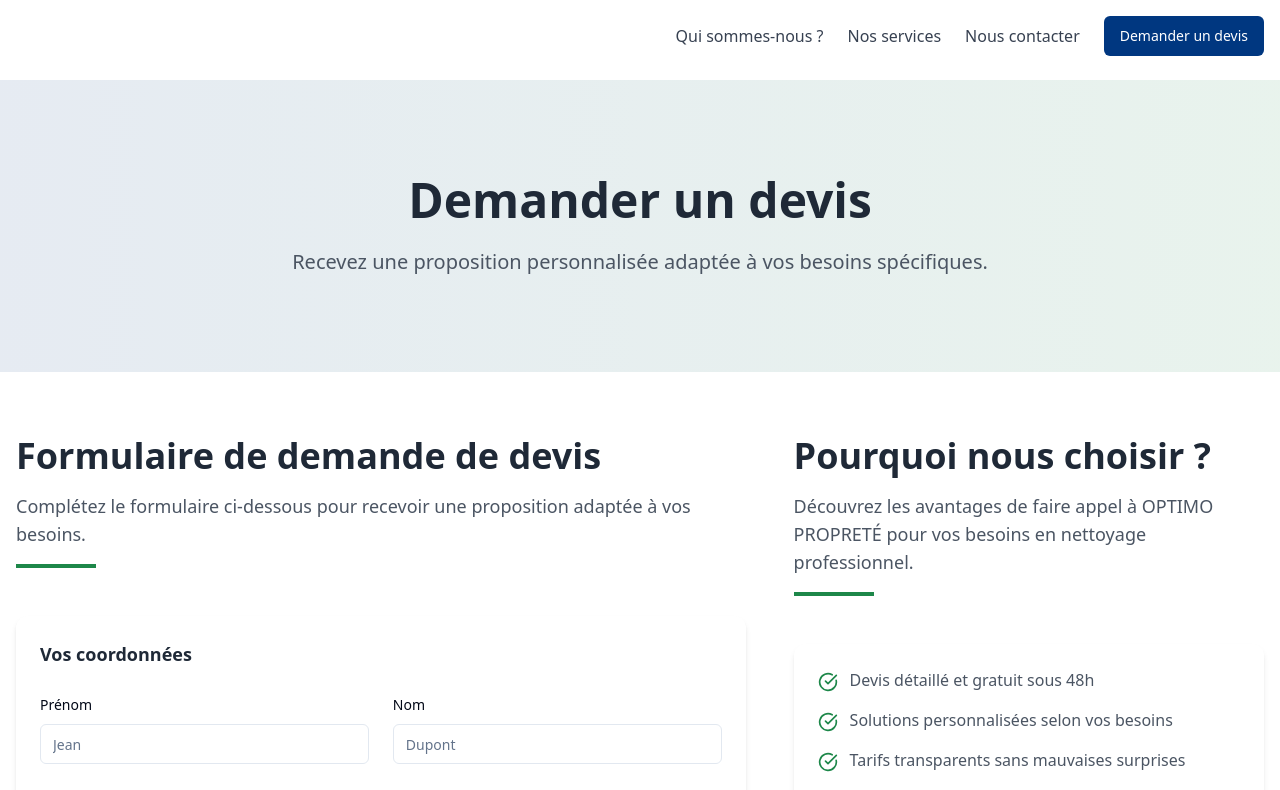
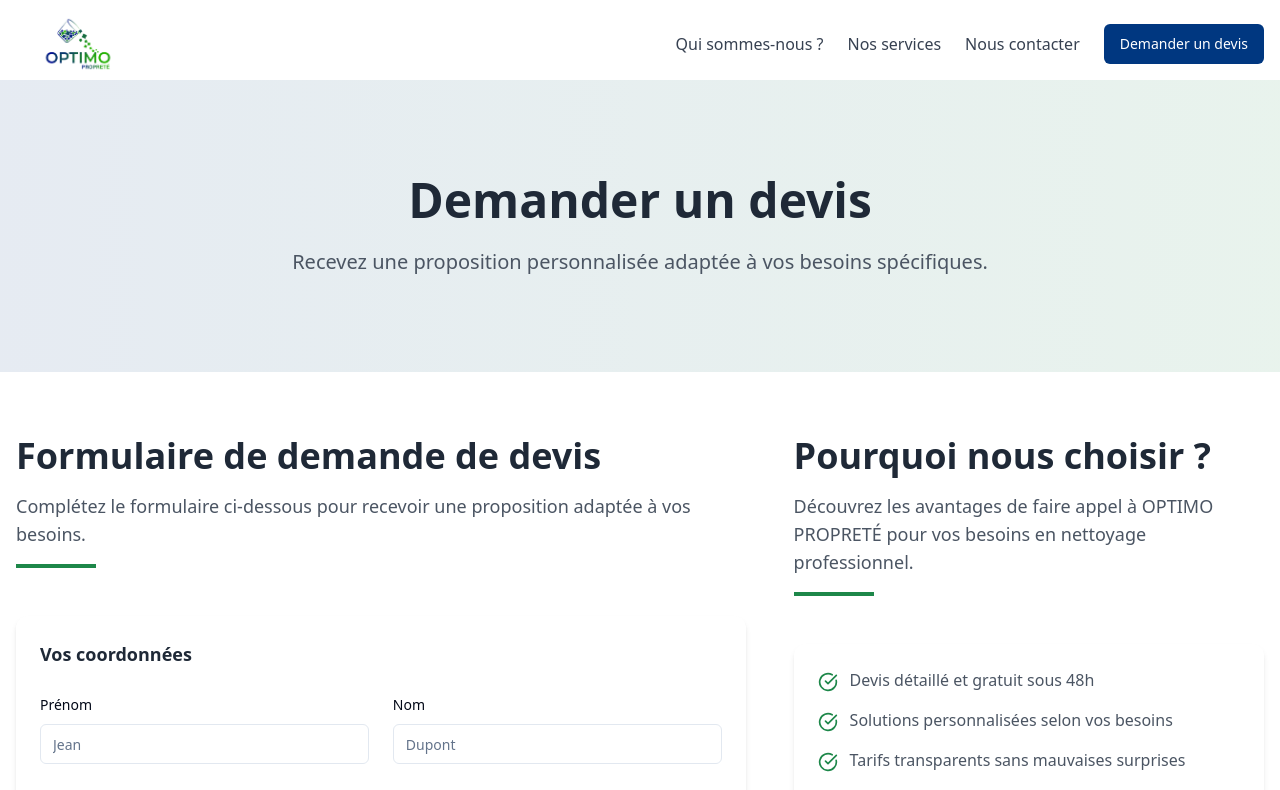
Before and after one commit to viverk-genius/proclean-connect, a React (Vite) app: page /devis in a window 1280 px wide. Shown: the top 790 px of the page. Built offline with nearby package versions, Linux system fonts and the light colour scheme.

Commit message:
Add logo and update imports
Upload the logo and update imports in the Navbar component.

```diff
--- a/src/components/layout/Navbar.tsx
+++ b/src/components/layout/Navbar.tsx
@@ -1,3 +1,4 @@
+
 import { useState, useEffect } from "react";
 import { Link, useLocation } from "react-router-dom";
 import { Menu, X } from "lucide-react";
@@ -39,7 +40,7 @@ const Navbar = () => {
       <div className="container mx-auto px-4 flex justify-between items-center">
         <Link to="/" className="flex items-center">
           <img
-            src="/logo.png"
+            src="/lovable-uploads/49aacff5-c2be-4d4f-ac3b-e754f03c0ec4.png"
             alt="OPTIMO PROPRETÉ"
             className="h-14 w-auto object-contain"
             onError={(e) => {
```
Also changed, not shown: public/lovable-uploads/49aacff5-c2be-4d4f-ac3b-e754f03c0ec4.png (added).
